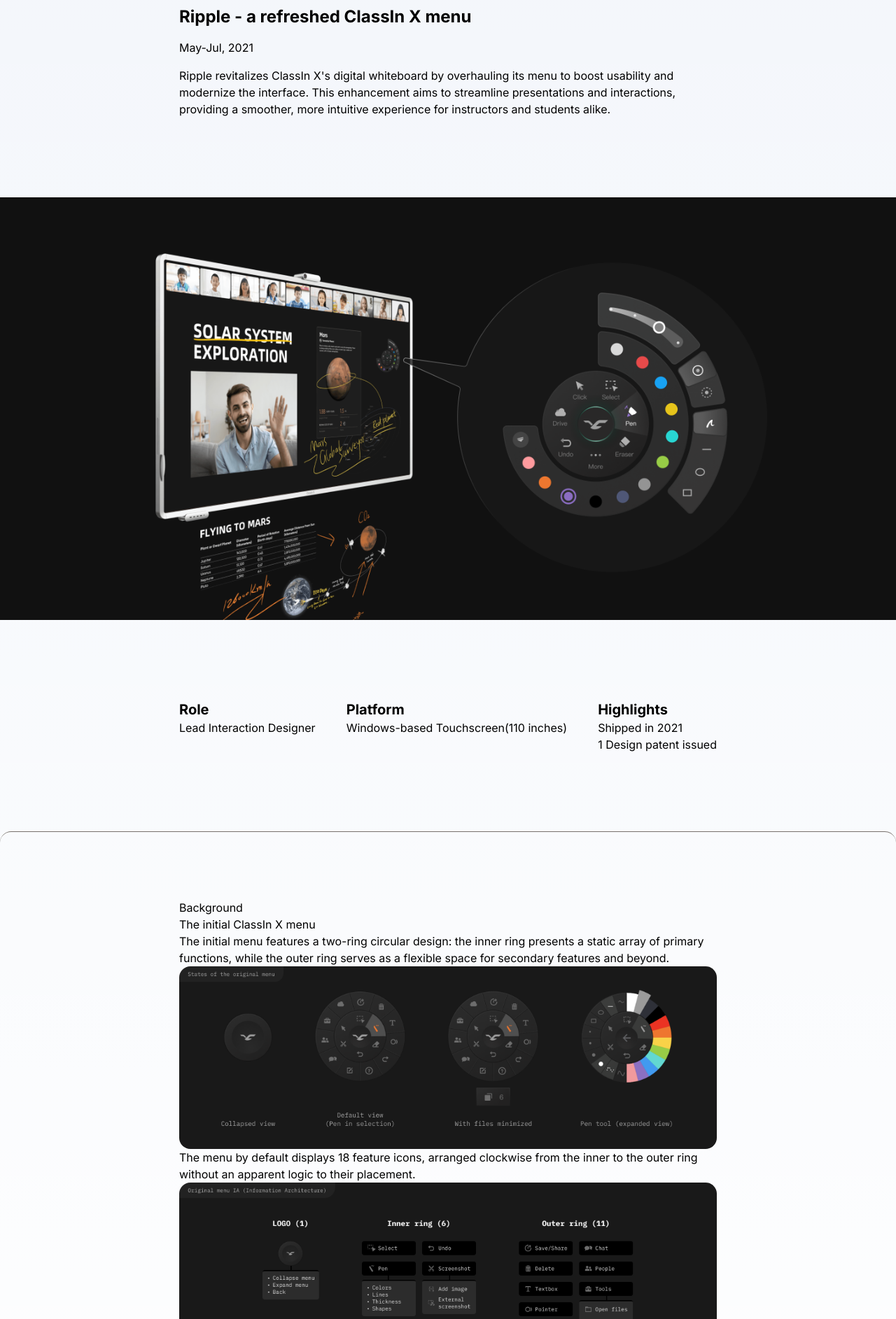
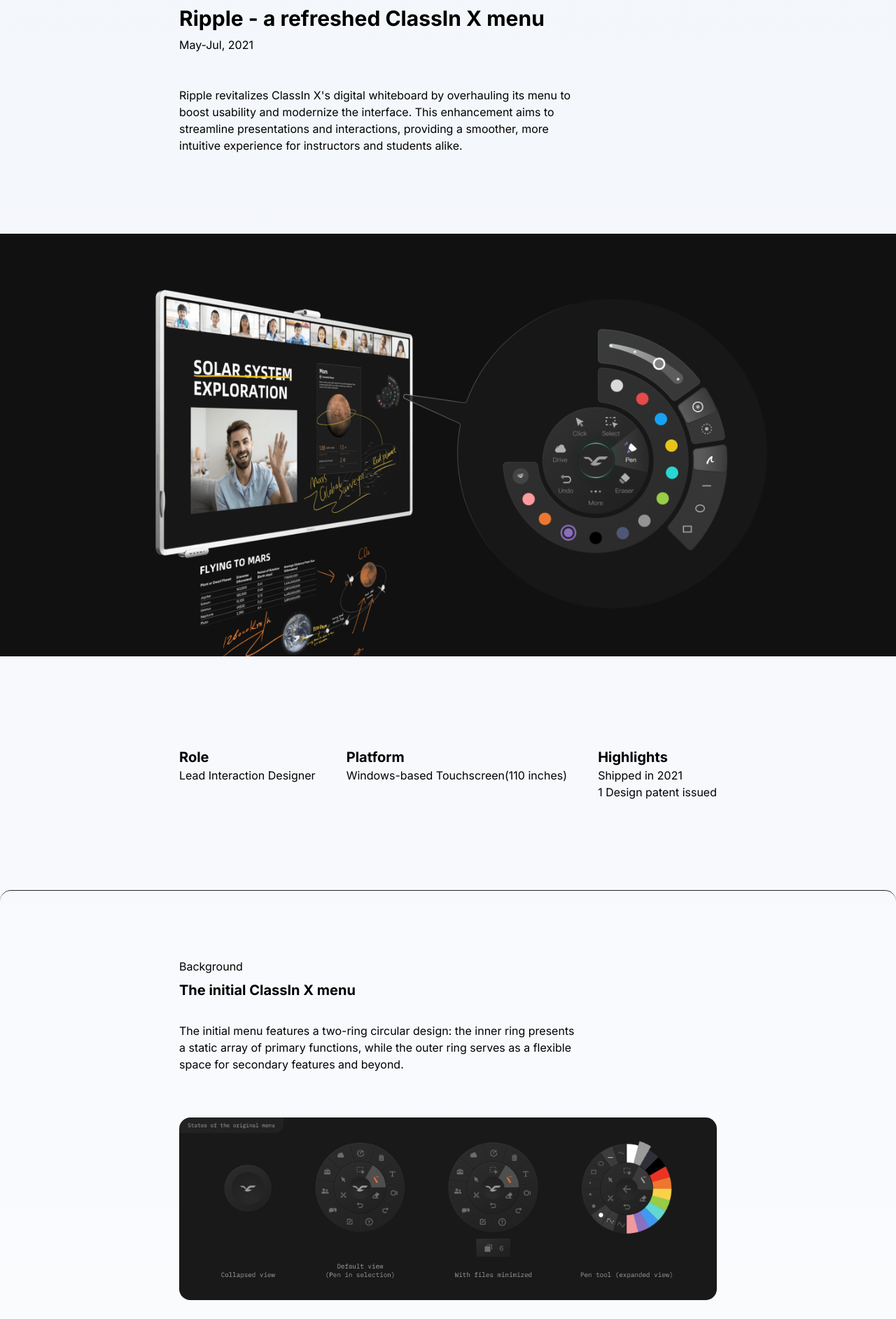
Before and after one commit to Goooleon/Portfolio-24, a Next.js app: page /ripple-classinx-menu in a window 1280 px wide. Shown: the part 240-2125 px from the top of the page at 70% size. Built offline with nearby package versions, Linux system fonts and the light colour scheme.

Commit message:
project caption components

```diff
--- a/app/(projects)/rethink-ppt-animation/page.tsx
+++ b/app/(projects)/rethink-ppt-animation/page.tsx
@@ -1,4 +1,5 @@
 import { Metadata } from "next";
+import ProjectCaption from "@/app/Components/projectcaption";
 
 export const metadata: Metadata = {
     title: "Rethinking PowerPoint Animation Experience",
@@ -6,5 +7,17 @@
 }
 
 export default function Project() {
-    return <h1>Rethinking PowerPoint Animation Experience</h1>;
+    return (
+    <div>
+        <ProjectCaption
+            projectTitle="Rethinking PowerPoint Animation Experience"
+            projectDate="May"
+            projectDes="this is a test"
+            projectCover="/rethink-ppt-animation/cover.png"
+            role="UX Designer Intern"
+            platform="Web App"
+            highlights="Obtained a score of 9 (out of 10) for the thesis"
+        />
+    </div>
+    );
 }
--- a/app/(projects)/ripple-classinx-menu/page.tsx
+++ b/app/(projects)/ripple-classinx-menu/page.tsx
@@ -1,8 +1,9 @@
 import { Metadata } from "next";
 import Image from "next/image";
+import TextCard from "@/app/Components/textcard";
 
 export const metadata: Metadata = {
-    title: "Ripple - a refreshed ClassIn X menu",
+    title: "Ripple",
     description: "The page is about...",
 }
 
@@ -10,12 +11,14 @@
     return (
         <div>
             <article className="max-w-screen-2xl">
-                <div className="flex flex-col gap-4 w-full p-4 pb-8 md:flex md:px-64 md:pb-28">
-                    <h1 className="text-2xl font-bold w-full">Ripple - a refreshed ClassIn X menu</h1>
-                    <p>May-Jul, 2021</p>
-                    <p>{"Ripple revitalizes ClassIn X's digital whiteboard by overhauling its menu to boost usability and modernize the interface. This enhancement aims to streamline presentations and interactions, providing a smoother, more intuitive experience for instructors and students alike."}</p>
+                <div className="w-full p-4 pb-8 md:px-64 md:pb-28">
+                    <div className="w-full md:w-9/12">
+                        <h1 className="text-3xl font-bold w-full">Ripple - a refreshed ClassIn X menu</h1>
+                        <p className="mt-2">May-Jul, 2021</p>
+                        <p className="mt-12">{"Ripple revitalizes ClassIn X's digital whiteboard by overhauling its menu to boost usability and modernize the interface. This enhancement aims to streamline presentations and interactions, providing a smoother, more intuitive experience for instructors and students alike."}</p>
                     </div>
-                <div className="w-full max-w-screen-2xl relative pt-[47.5%]">
+                </div>
+                <div className="w-full relative pt-[47.5%]">
                     <Image
                         src="/ripple-classinx-menu/cover.png"
                         alt="cover image"
@@ -26,7 +29,7 @@
                         priority
                     />
                 </div>
-                <ul className="flex justify-between w-full p-4 py-8 md:px-64 md:py-28" >
+                <ul className="flex justify-between w-full p-4 py-8 md:px-64 md:py-32" >
                     <li>
                         <h3 className="font-bold text-xl">Role</h3>
                         <p>Lead Interaction Designer</p>
@@ -43,30 +46,69 @@
                 </ul>
             </article>
 
-            <div className="rounded-2xl border-t border-stone-500 p-4 py-12 md:px-64 md:py-24">
+            <div className="max-w-screen-2xl w-full rounded-2xl border-t border-zinc-800 p-4 py-12 md:px-64 md:py-24">
+                <div aria-label="project background" className="mb-4 md:mb-56">
+                    <div className="flex flex-col w-full md:w-9/12">
                         <h3>Background</h3>
-                <h1>The initial ClassIn X menu</h1>
-                <p>{"The initial menu features a two-ring circular design: the inner ring presents a static array of primary functions, while the outer ring serves as a flexible space for secondary features and beyond."}</p>
-                <div className="w-full relative pt-[34%] rounded-2xl overflow-hidden">
+                        <h1 className="text-xl font-bold mt-2">The initial ClassIn X menu</h1>
+                        <p className="mt-8">{"The initial menu features a two-ring circular design: the inner ring presents a static array of primary functions, while the outer ring serves as a flexible space for secondary features and beyond."}</p>
+                    </div>
+                    <div className="my-16 w-full relative pt-[34%] rounded-2xl overflow-hidden">
                         <Image
                             src="/ripple-classinx-menu/background-1.png"
                             alt=""
                             quality={100}
                             sizes="100vw"
                             fill
+                            loading='lazy'
                             objectFit="cover"
                         />
                     </div>
-                <p>{"The menu by default displays 18 feature icons, arranged clockwise from the inner to the outer ring without an apparent logic to their placement."}</p>
-                <div className="w-full relative pt-[43%] rounded-2xl overflow-hidden">
+                    <div className="flex flex-col w-full md:w-9/12">
+                        <p className="mt-8">{"The menu by default displays 18 feature icons, arranged clockwise from the inner to the outer ring without an apparent logic to their placement."}</p>
+                    </div>
+                    <div className="my-16 w-full relative pt-[43%] rounded-2xl overflow-hidden">
                         <Image
                             src="/ripple-classinx-menu/background-2.png"
                             alt=""
                             quality={100}
                             sizes="100vw"
                             fill
+                            loading='lazy'
                             objectFit="cover"
                         />
+                    </div>
+                </div>
+
+                <div aria-label="Key experience problems" className="mb-4 md:mb-24">
+                    <div className="flex flex-col w-full md:w-9/12">
+                        <h3>Experience pain points</h3>
+                        <h1 className="text-xl font-bold mt-2">Key experience problems</h1>
+                        <p className="mt-8">{"After reviewing and analyzing feedback from both internal and external sources, we identified three main categories of user complaints."}</p>
+                    </div>
+                    <div className="flex flex-col gap-4 my-16 w-full md:flex-row md:items-stretch">
+                        <div className="flex-1">
+                            <TextCard
+                                tag="Problem 01"
+                                title="Inefficient navigation"
+                                des="Users have trouble locating features. Meanwhile, the menu behaves inconsistently, concealing options when activating tools with submenus, such as the Pen tool."
+                            />
+                        </div>
+                        <div className="flex-1">
+                        <TextCard
+                            tag="Problem 02"
+                            title="Low discoverability"
+                            des="Users struggle to recognize and understand certain icons, like the Pointer, and many are unaware that pressing the LOGO collapses the entire menu."
+                        />
+                        </div>
+                        <div className="flex-1">
+                        <TextCard
+                            tag="Problem 03"
+                            title="Overloaded choices"
+                            des="Users find the menu cluttered with too many options without clear grouping, making it difficult to efficiently complete primary tasks."
+                        />
+                        </div>
+                    </div>
                 </div>
             </div>
         </div>
--- /dev/null
+++ b/app/Components/projectcaption.tsx
@@ -0,0 +1,64 @@
+import React from 'react';
+import Image from 'next/image';
+
+type ProjectCaptionProps = {
+    projectTitle: string;
+    projectDate: string;
+    projectDes: string;
+    projectCover: string;
+    role: string;
+    platform: string;
+    highlights: string;
+};
+
+const ProjectCaption: React.FC<ProjectCaptionProps> = ({
+    projectTitle,
+    projectDate,
+    projectDes,
+    projectCover,
+    role,
+    platform,
+    highlights
+
+}) => {
+    return (
+        <div className="flex flex-col h-full">
+            <article className="max-w-screen-2xl">
+                <div className="w-full p-4 pb-8 md:px-64 md:pb-28">
+                    <div className="w-full md:w-9/12">
+                        <h1 className="text-3xl font-bold w-full">{projectTitle}</h1>
+                        <p className="mt-2">{projectDate}</p>
+                        <p className="mt-12">{projectDes}</p>
+                    </div>
+                </div>
+                <div className="w-full relative pt-[47.5%]">
+                    <Image
+                        src={projectCover}
+                        alt="cover image"
+                        quality={100}
+                        sizes="100vw"
+                        fill
+                        objectFit="contain"
+                        priority
+                    />
+                </div>
+                <ul className="flex justify-between w-full p-4 py-8 md:px-64 md:py-32" >
+                    <li>
+                        <h3 className="font-bold text-xl">Role</h3>
+                        <p>{role}</p>
+                    </li>
+                    <li>
+                        <h3 className="font-bold text-xl">Platform</h3>
+                        <p>{platform}</p>
+                    </li>
+                    <li>
+                        <h3 className="font-bold text-xl">Highlights</h3>
+                        <p>{highlights}</p>
+                    </li>
+                </ul>
+            </article>
+        </div>
+    );
+};
+
+export default ProjectCaption;
--- /dev/null
+++ b/app/Components/textcard.tsx
@@ -0,0 +1,21 @@
+import React from 'react';
+
+type TextCardProps = {
+    tag: string;
+    title: string;
+    des: string;
+};
+
+const TextCard: React.FC<TextCardProps> = ({ title, tag, des }) => {
+    return (
+        <div className="flex flex-col h-full">
+            <div className="flex flex-col h-full p-8 bg-red-950 rounded-2xl">
+                <h3 className="px-4 py-2 bg-red-900 rounded-md w-fit">{tag}</h3>
+                <h1 className="mt-2 font-bold text-xl">{title}</h1>
+                <p className="mt-6">{des}</p>
+            </div>
+        </div>
+    );
+};
+
+export default TextCard;
--- a/app/page.tsx
+++ b/app/page.tsx
@@ -19,7 +19,7 @@
             a free soul who enjoys <span aria-label="skiing">🎿</span> <span aria-label="frisbee">🥏</span> <span aria-label="cycling">🚴🏽</span> <span aria-label="surfing">🏄🏼</span> <span aria-label="mountains">🗻</span>
           </p>
         </article>
-        <video autoPlay loop style={{ width: '240px', height: '240px' }}>
+        <video autoPlay loop muted style={{ width: '240px', height: '240px' }}>
           <source src="/gu-avatar.mov" />
         </video>
         <DownloadButton
```
Also changed, not shown: public/rethink-ppt-animation/cover.png (added). Lines whose indentation alone changed are shown as unchanged.
